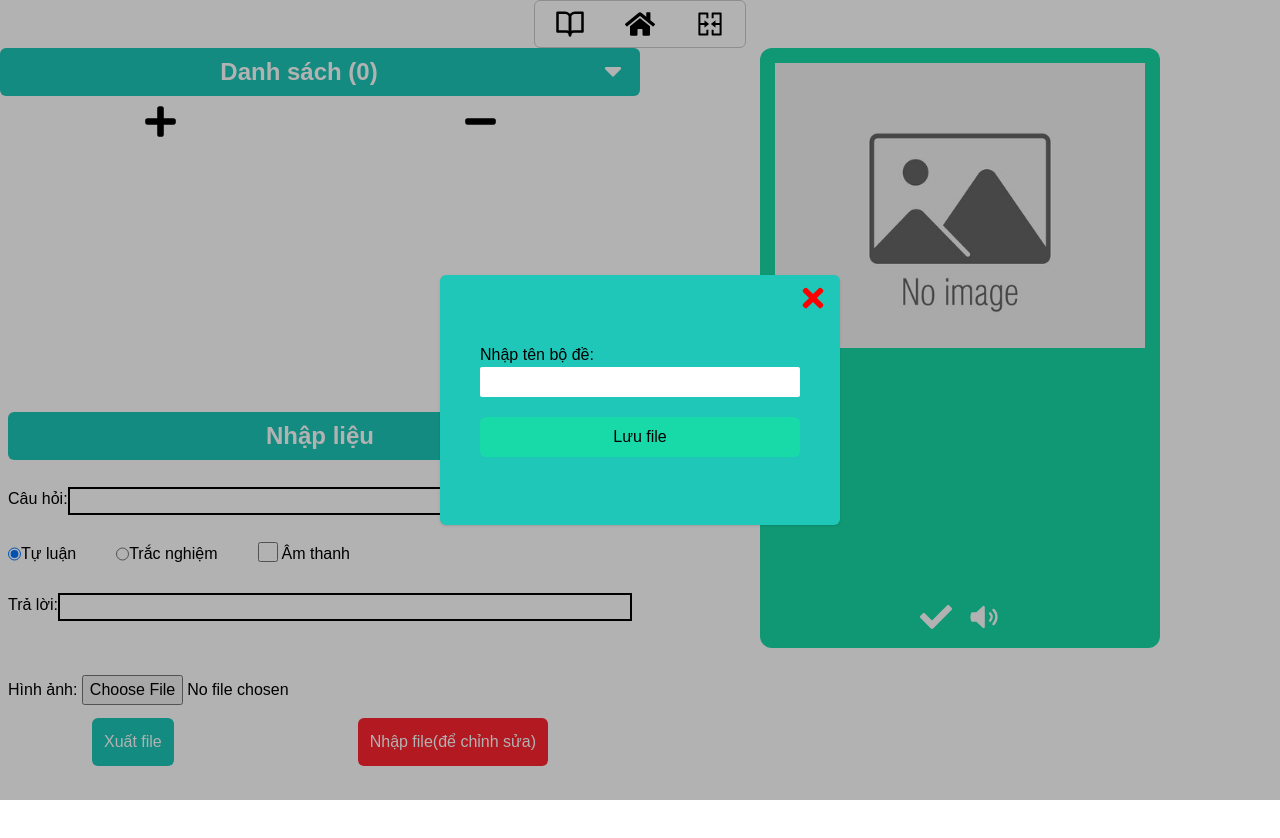
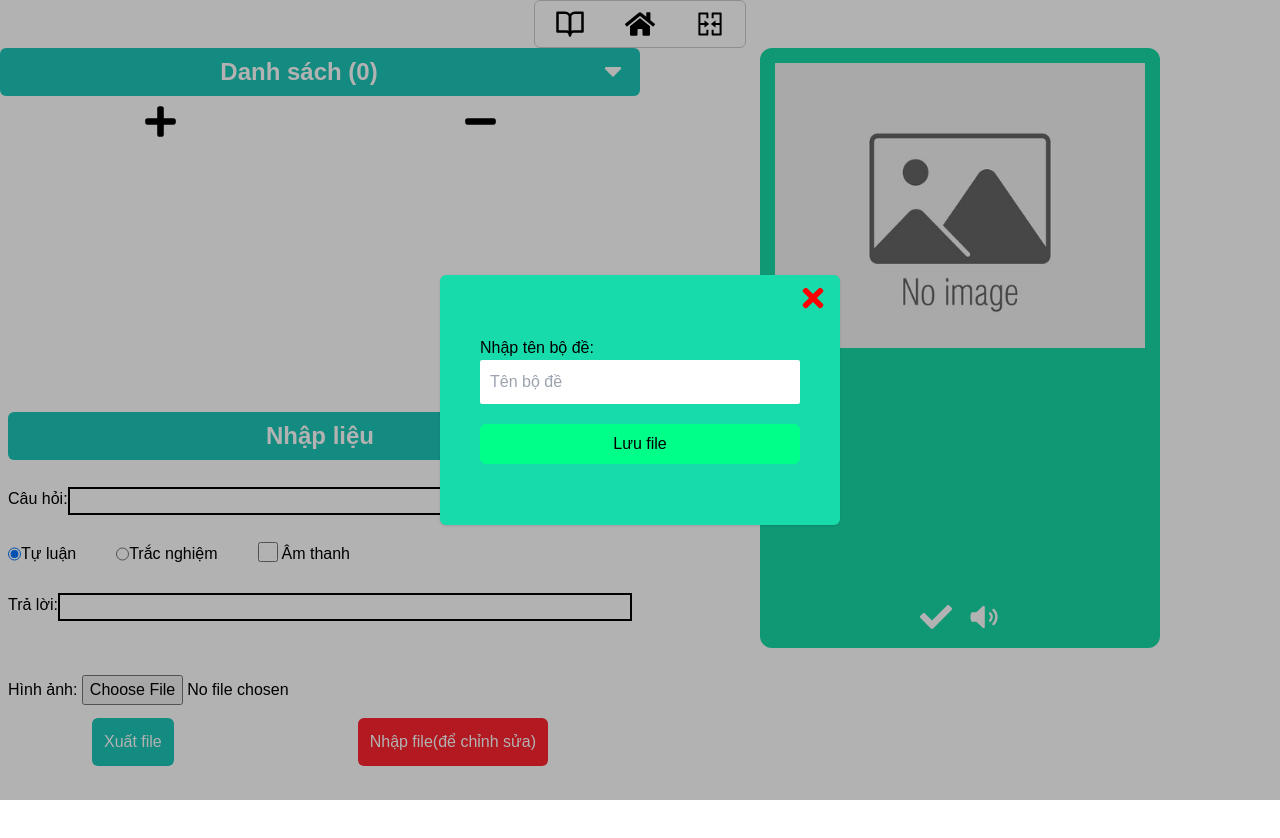
Before and after one commit to Spidust/SoanDeCashflard, a React (Vite) app: page /soan-de in a window 1280 px wide. Both pictures are taken after a click on the element "Xuất file". Shown: the top 838 px of the page. Built offline with nearby package versions, Linux system fonts and the light colour scheme.

Commit message:
feat: modal

```diff
--- a/src/components/Merge/Modal/ImportModal.jsx
+++ b/src/components/Merge/Modal/ImportModal.jsx
@@ -33,26 +33,27 @@ function ImportModal(props) {
   return (
     <>
       <Overlay />
-      <div className="save-file-modal fixed left-[50%] top-[50%] z-10 flex h-[50vh] max-h-[250px] w-[90vw] max-w-[400px] translate-x-[-50%] translate-y-[-50%] items-center justify-center rounded-md bg-[#4ba8fa] p-10 shadow">
+      <div className="import-modal fixed left-[50%] top-[50%] z-10 h-[50vh] max-h-[250px] w-[90vw] max-w-[400px] translate-x-[-50%] translate-y-[-50%] rounded-md bg-modal p-10 shadow">
         <FaTimes
           size={30}
           color="red"
           className="absolute right-3 top-2 cursor-pointer"
           onClick={props.quit}
         ></FaTimes>
-        <div className="flex flex-wrap items-center">
+        <div className="flex flex-wrap items-center gap-2">
           <h2 className="w-full">Chọn file hoặc dán nội dung:</h2>
           <input
             type="text"
-            className="h-[30px] w-full rounded-sm focus:outline-none"
+            className="w-full rounded-sm p-[10px] focus:outline-none"
             value={input}
+            placeholder="Nội dung"
             onChange={(e) => setInput(e.target.value)}
           />
 
           <input type="file" id="file-input" accept=".json" />
 
           <div
-            className="export mt-5 w-full cursor-pointer rounded-md bg-primary p-2 text-center"
+            className="export w-full cursor-pointer rounded-md bg-[#0f8] p-2 text-center"
             onClick={() => HandleImport(input, props.import, props.quit)}
           >
             Nhập file
--- a/src/components/SaveModal.jsx
+++ b/src/components/SaveModal.jsx
@@ -6,7 +6,7 @@ function SaveFileModal(props) {
   return (
     <>
       <Overlay />
-      <div className="save-file-modal fixed left-[50%] top-[50%] z-10 flex h-[50vh] max-h-[250px] w-[90vw] max-w-[400px] translate-x-[-50%] translate-y-[-50%] items-center justify-center rounded-md bg-primary p-10 shadow">
+      <div className="save-file-modal bg-modal fixed left-[50%] top-[50%] z-10 flex h-[50vh] max-h-[250px] w-[90vw] max-w-[400px] translate-x-[-50%] translate-y-[-50%] items-center justify-center rounded-md p-10 shadow">
         <FaTimes
           size={30}
           color="red"
@@ -18,10 +18,11 @@ function SaveFileModal(props) {
           <input
             type="text"
             id="fileNameInput"
-            className="h-[30px] w-full rounded-sm focus:outline-none"
+            placeholder="Tên bộ đề"
+            className="w-full rounded-sm p-[10px] focus:outline-none"
           />
           <div
-            className="export mt-5 w-full cursor-pointer rounded-md bg-card p-2 text-center"
+            className="export mt-5 w-full cursor-pointer rounded-md bg-[#0f8] p-2 text-center"
             onClick={() => {
               props.export(document.getElementById("fileNameInput").value);
               props.quit();
--- a/src/components/Topic/Modal/ImportModal.jsx
+++ b/src/components/Topic/Modal/ImportModal.jsx
@@ -29,18 +29,19 @@ function ImportFileModal(props) {
   return (
     <>
       <Overlay />
-      <div className="save-file-modal fixed left-[50%] top-[50%] z-10 flex h-[50vh] max-h-[250px] w-[90vw] max-w-[400px] translate-x-[-50%] translate-y-[-50%] items-center justify-center rounded-md bg-[#4ba8fa] p-10 shadow">
+      <div className="import-modal fixed left-[50%] top-[50%] z-10  h-[50vh] max-h-[250px] w-[90vw] max-w-[400px] translate-x-[-50%] translate-y-[-50%] rounded-md bg-modal p-10 shadow">
         <FaTimes
           size={30}
           color="red"
           className="absolute right-3 top-2 cursor-pointer"
           onClick={props.quit}
         ></FaTimes>
-        <div className="flex flex-wrap items-center">
+        <div className="flex flex-wrap items-center gap-2">
           <h2 className="w-full">Chọn file hoặc dán nội dung:</h2>
           <input
             type="text"
-            className="h-[30px] w-full rounded-sm focus:outline-none"
+            className="w-full rounded-sm p-[10px] focus:outline-none"
+            placeholder="Nội dung"
             value={input}
             onChange={(e) => setInput(e.target.value)}
           />
@@ -48,7 +49,7 @@ function ImportFileModal(props) {
           <input type="file" id="file-input" />
 
           <div
-            className="export mt-5 w-full cursor-pointer rounded-md bg-primary p-2 text-center"
+            className="export  w-full cursor-pointer rounded-md bg-[#0f8] p-2 text-center"
             onClick={() => handleImport(input, props.importTopic, props.quit)}
           >
             Nhập file
--- a/tailwind.config.js
+++ b/tailwind.config.js
@@ -19,7 +19,9 @@ export default {
       },
       colors: {
         primary: "#1ec7b8",
+        secondary: "#1eaec7",
         card: "#18DAA8",
+        modal: "#17dbaa",
       },
     },
     height: {
```
